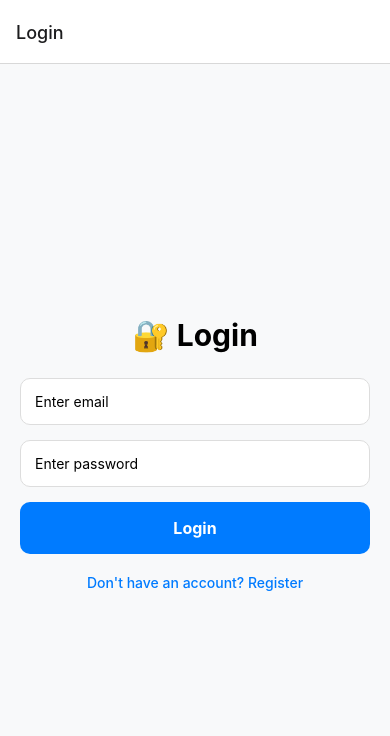
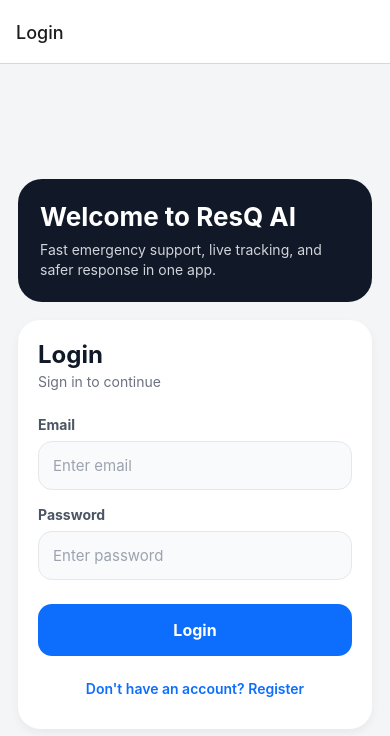
Before and after one commit to pratikAmbilduke/resq-ai, a React Native app in the folder mobile/: screen / in a window 390 px wide. Shown: the top 736 px of the page. Built offline with nearby package versions, Linux system fonts and the light colour scheme.

Commit message:
feat: redesign login screen with premium UI

```diff
--- a/mobile/screens/LoginScreen.js
+++ b/mobile/screens/LoginScreen.js
@@ -6,6 +6,7 @@ import {
   TextInput,
   TouchableOpacity,
   Alert,
+  ScrollView,
 } from 'react-native';
 import AsyncStorage from '@react-native-async-storage/async-storage';
 import API_BASE_URL from '../config';
@@ -51,21 +52,34 @@ export default function LoginScreen({ navigation, onLoginSuccess }) {
   };
 
   return (
-    <View style={styles.container}>
-      <Text style={styles.title}>🔐 Login</Text>
+    <ScrollView contentContainerStyle={styles.container} showsVerticalScrollIndicator={false}>
+      <View style={styles.heroCard}>
+        <Text style={styles.heroTitle}>Welcome to ResQ AI</Text>
+        <Text style={styles.heroSubtitle}>
+          Fast emergency support, live tracking, and safer response in one app.
+        </Text>
+      </View>
 
+      <View style={styles.formCard}>
+        <Text style={styles.formTitle}>Login</Text>
+        <Text style={styles.formSubtitle}>Sign in to continue</Text>
+
+        <Text style={styles.label}>Email</Text>
         <TextInput
           style={styles.input}
           placeholder="Enter email"
+          placeholderTextColor="#9ca3af"
           value={email}
           onChangeText={setEmail}
           autoCapitalize="none"
           keyboardType="email-address"
         />
 
+        <Text style={styles.label}>Password</Text>
         <TextInput
           style={styles.input}
           placeholder="Enter password"
+          placeholderTextColor="#9ca3af"
           value={password}
           onChangeText={setPassword}
           secureTextEntry
@@ -75,49 +89,106 @@ export default function LoginScreen({ navigation, onLoginSuccess }) {
           <Text style={styles.buttonText}>Login</Text>
         </TouchableOpacity>
 
-      <TouchableOpacity onPress={() => navigation.navigate('Register')}>
-        <Text style={styles.link}>Don't have an account? Register</Text>
+        <TouchableOpacity
+          style={styles.secondaryButton}
+          onPress={() => navigation.navigate('Register')}
+        >
+          <Text style={styles.secondaryButtonText}>
+            Don&apos;t have an account? Register
+          </Text>
         </TouchableOpacity>
       </View>
+    </ScrollView>
   );
 }
 
 const styles = StyleSheet.create({
   container: {
-    flex: 1,
+    flexGrow: 1,
+    padding: 18,
     justifyContent: 'center',
+    backgroundColor: '#f3f5f7',
+  },
+
+  heroCard: {
+    backgroundColor: '#111827',
+    borderRadius: 24,
+    padding: 22,
+    marginBottom: 18,
+  },
+  heroTitle: {
+    color: '#fff',
+    fontSize: 26,
+    fontWeight: 'bold',
+  },
+  heroSubtitle: {
+    color: '#d1d5db',
+    fontSize: 14,
+    marginTop: 8,
+    lineHeight: 20,
+  },
+
+  formCard: {
+    backgroundColor: '#fff',
+    borderRadius: 22,
     padding: 20,
-    backgroundColor: '#f8f9fa',
+    shadowColor: '#000',
+    shadowOffset: { width: 0, height: 4 },
+    shadowOpacity: 0.05,
+    shadowRadius: 10,
+    elevation: 2,
   },
-  title: {
-    fontSize: 30,
+  formTitle: {
+    fontSize: 24,
     fontWeight: 'bold',
-    marginBottom: 25,
-    textAlign: 'center',
+    color: '#111827',
+  },
+  formSubtitle: {
+    fontSize: 14,
+    color: '#6b7280',
+    marginTop: 4,
+    marginBottom: 16,
+  },
+
+  label: {
+    fontSize: 14,
+    fontWeight: 'bold',
+    color: '#4b5563',
+    marginTop: 10,
+    marginBottom: 8,
   },
   input: {
-    backgroundColor: '#fff',
     borderWidth: 1,
-    borderColor: '#ddd',
-    borderRadius: 10,
+    borderColor: '#e5e7eb',
+    borderRadius: 14,
     padding: 14,
-    marginBottom: 15,
+    backgroundColor: '#f9fafb',
+    color: '#111827',
+    fontSize: 15,
+    marginBottom: 6,
   },
+
   button: {
-    backgroundColor: '#007bff',
-    padding: 16,
-    borderRadius: 10,
+    backgroundColor: '#0d6efd',
+    paddingVertical: 16,
+    borderRadius: 14,
     alignItems: 'center',
-    marginBottom: 20,
+    marginTop: 18,
+    marginBottom: 12,
   },
   buttonText: {
     color: '#fff',
     fontWeight: 'bold',
     fontSize: 16,
   },
-  link: {
-    textAlign: 'center',
-    color: '#007bff',
-    fontWeight: '500',
+
+  secondaryButton: {
+    paddingVertical: 12,
+    alignItems: 'center',
+  },
+  secondaryButtonText: {
+    color: '#0d6efd',
+    fontWeight: '600',
+    fontSize: 14,
   },
 });
```
Lines whose indentation alone changed are shown as unchanged.
